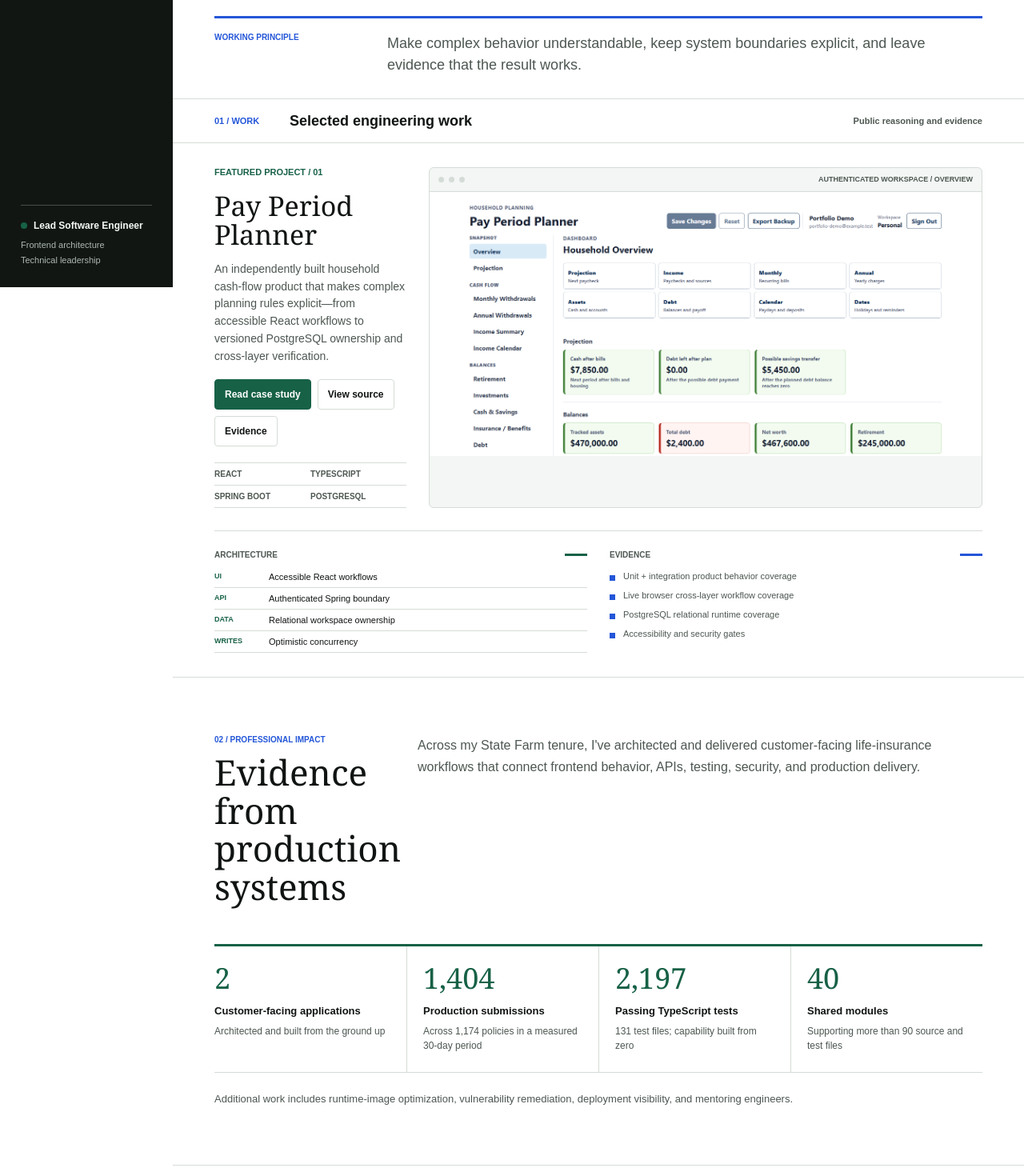
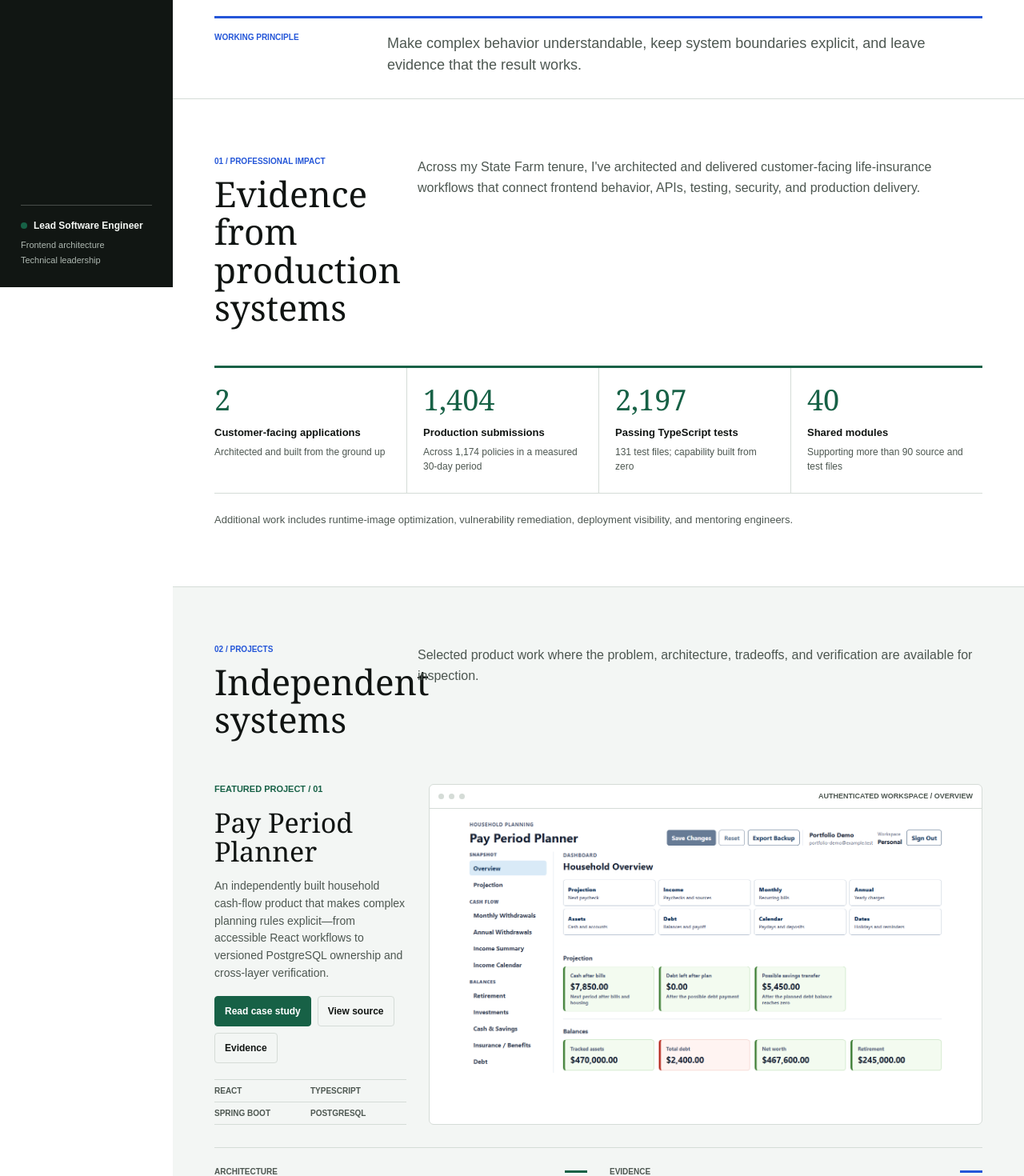
Before and after one commit to everdein/portfolio, a Next.js app: page / in a window 1280 px wide. Shown: the part 441-1911 px from the top of the page at 80% size. Built offline with nearby package versions, Linux system fonts and the light colour scheme; no server answers.

Commit message:
Refine portfolio section hierarchy (#13)

```diff
--- a/app/globals.css
+++ b/app/globals.css
@@ -369,37 +369,6 @@ h1 {
   line-height: 1.5;
 }
 
-.section-heading {
-  display: grid;
-  min-height: 56px;
-  grid-template-columns: 80px 1fr auto;
-  align-items: center;
-  gap: 14px;
-  padding: 0 52px;
-  border-top: 1px solid var(--rule);
-  border-bottom: 1px solid var(--rule);
-}
-
-.section-heading span {
-  color: var(--cobalt);
-  font-size: 11px;
-  font-weight: 800;
-  text-transform: uppercase;
-}
-
-.section-heading h2 {
-  margin: 0;
-  font-size: 18px;
-  line-height: 1;
-}
-
-.section-heading p {
-  margin: 0;
-  color: var(--ink-soft);
-  font-size: 11px;
-  font-weight: 700;
-}
-
 .feature-project {
   display: grid;
   min-height: 382px;
@@ -407,6 +376,10 @@ h1 {
   gap: 28px;
   align-items: stretch;
   padding: 30px 52px;
+}
+
+.projects .feature-project {
+  padding: 0;
 }
 
 .project-copy {
@@ -424,6 +397,7 @@ h1 {
 }
 
 .project-copy h3,
+.projects h2,
 .impact h2,
 .approach h2,
 .about h2,
@@ -649,6 +623,7 @@ html[data-theme="dark"] .contact-links .primary-link:hover {
   content: "";
 }
 
+.projects,
 .impact,
 .approach,
 .about,
@@ -658,26 +633,45 @@ html[data-theme="dark"] .contact-links .primary-link:hover {
   scroll-margin-top: 24px;
 }
 
+.projects {
+  background: var(--paper-soft);
+}
+
+.projects .project-visual {
+  background: var(--paper);
+}
+
+.projects-heading,
 .impact-heading {
   display: grid;
   grid-template-columns: 220px minmax(0, 720px);
   gap: 34px;
   align-items: start;
+}
+
+.projects-heading {
+  margin-bottom: 42px;
+}
+
+.impact-heading {
   margin-bottom: 34px;
 }
 
+.projects h2,
 .impact h2 {
   margin-bottom: 14px;
   font-size: 44px;
   line-height: 1.08;
 }
 
+.projects-heading > p,
 .impact-heading > p,
 .impact-note {
   color: var(--ink-soft);
   line-height: 1.65;
 }
 
+.projects-heading > p,
 .impact-heading > p {
   margin: 0;
 }
@@ -988,7 +982,7 @@ footer a {
 }
 
 @media (max-width: 760px) {
-  #work,
+  #projects,
   .impact,
   .approach,
   .about,
@@ -1242,16 +1236,6 @@ footer a {
     font-size: 15px;
   }
 
-  .section-heading {
-    grid-template-columns: 1fr;
-    gap: 6px;
-    padding: 16px 18px;
-  }
-
-  .section-heading p {
-    display: none;
-  }
-
   .feature-project {
     gap: 24px;
     padding: 28px 18px;
@@ -1274,6 +1258,7 @@ footer a {
     grid-template-columns: 1fr;
   }
 
+  .projects,
   .impact,
   .approach,
   .about,
@@ -1281,6 +1266,7 @@ footer a {
     padding: 54px 18px;
   }
 
+  .projects-heading,
   .impact-heading,
   .approach-grid,
   .about,
@@ -1288,6 +1274,7 @@ footer a {
     grid-template-columns: 1fr;
   }
 
+  .projects-heading,
   .impact-heading {
     gap: 18px;
   }
@@ -1328,6 +1315,7 @@ footer a {
   }
 
   .approach h2,
+  .projects h2,
   .impact h2,
   .about h2,
   .contact h2 {
--- a/app/page.tsx
+++ b/app/page.tsx
@@ -24,17 +24,17 @@ export default function Home() {
           Selected work / 2026
         </p>
         <nav aria-label="Primary navigation">
-          <a href="#work">
+          <a href="#professional">
             <span className="nav-index" aria-hidden="true">
               01
             </span>
-            <span className="nav-label">Work</span>
+            <span className="nav-label">Professional</span>
           </a>
-          <a href="#impact">
+          <a href="#projects">
             <span className="nav-index" aria-hidden="true">
               02
             </span>
-            <span className="nav-label">Impact</span>
+            <span className="nav-label">Projects</span>
           </a>
           <a href="#approach">
             <span className="nav-index" aria-hidden="true">
@@ -115,11 +115,81 @@ export default function Home() {
           </div>
         </section>
 
-        <section id="work" aria-labelledby="work-heading">
-          <div className="section-heading">
-            <span>01 / Work</span>
-            <h2 id="work-heading">Selected engineering work</h2>
-            <p>Public reasoning and evidence</p>
+        <section
+          className="impact"
+          id="professional"
+          aria-labelledby="professional-heading"
+        >
+          <div className="impact-heading">
+            <div>
+              <span className="note-label">01 / Professional impact</span>
+              <h2 id="professional-heading">
+                Evidence from production systems
+              </h2>
+            </div>
+            <p>
+              Across my State Farm tenure, I&apos;ve architected and delivered
+              customer-facing life-insurance workflows that connect frontend
+              behavior, APIs, testing, security, and production delivery.
+            </p>
+          </div>
+
+          <dl
+            className="impact-facts"
+            aria-label="Selected professional impact"
+          >
+            <div>
+              <dt>2</dt>
+              <dd>
+                <strong>Customer-facing applications</strong>
+                <span>Architected and built from the ground up</span>
+              </dd>
+            </div>
+            <div>
+              <dt>1,404</dt>
+              <dd>
+                <strong>Production submissions</strong>
+                <span>
+                  Across 1,174 policies in a measured 30-day period
+                </span>
+              </dd>
+            </div>
+            <div>
+              <dt>2,197</dt>
+              <dd>
+                <strong>Passing TypeScript tests</strong>
+                <span>131 test files; capability built from zero</span>
+              </dd>
+            </div>
+            <div>
+              <dt>40</dt>
+              <dd>
+                <strong>Shared modules</strong>
+                <span>Supporting more than 90 source and test files</span>
+              </dd>
+            </div>
+          </dl>
+
+          <p className="impact-note">
+            Additional work includes runtime-image optimization, vulnerability
+            remediation, deployment visibility, and mentoring engineers.
+          </p>
+        </section>
+
+        <section
+          className="projects"
+          id="projects"
+          aria-labelledby="projects-heading"
+        >
+          <div className="projects-heading">
+            <div>
+              <span className="note-label">02 / Projects</span>
+              <h2 id="projects-heading">Independent systems</h2>
+            </div>
+            <p>
+              Selected product work where the problem, architecture, tradeoffs,
+              and verification are available for inspection.
+            </p>
           </div>
 
           <article className="feature-project">
@@ -221,59 +291,6 @@ export default function Home() {
               </div>
             </aside>
           </article>
-
-        </section>
-
-        <section className="impact" id="impact" aria-labelledby="impact-heading">
-          <div className="impact-heading">
-            <div>
-              <span className="note-label">02 / Professional impact</span>
-              <h2 id="impact-heading">Evidence from production systems</h2>
-            </div>
-            <p>
-              Across my State Farm tenure, I&apos;ve architected and delivered
-              customer-facing life-insurance workflows that connect frontend
-              behavior, APIs, testing, security, and production delivery.
-            </p>
-          </div>
-
-          <dl className="impact-facts" aria-label="Selected professional impact">
-            <div>
-              <dt>2</dt>
-              <dd>
-                <strong>Customer-facing applications</strong>
-                <span>Architected and built from the ground up</span>
-              </dd>
-            </div>
-            <div>
-              <dt>1,404</dt>
-              <dd>
-                <strong>Production submissions</strong>
-                <span>
-                  Across 1,174 policies in a measured 30-day period
-                </span>
-              </dd>
-            </div>
-            <div>
-              <dt>2,197</dt>
-              <dd>
-                <strong>Passing TypeScript tests</strong>
-                <span>131 test files; capability built from zero</span>
-              </dd>
-            </div>
-            <div>
-              <dt>40</dt>
-              <dd>
-                <strong>Shared modules</strong>
-                <span>Supporting more than 90 source and test files</span>
-              </dd>
-            </div>
-          </dl>
-
-          <p className="impact-note">
-            Additional work includes runtime-image optimization, vulnerability
-            remediation, deployment visibility, and mentoring engineers.
-          </p>
         </section>
 
         <section
--- a/app/work/pay-period-planner/page.tsx
+++ b/app/work/pay-period-planner/page.tsx
@@ -109,7 +109,7 @@ export default function PayPeriodPlannerCaseStudy() {
           </a>
         </nav>
         <div className="rail-status case-study-rail-status">
-          <a href={`${basePath}/#work`}>Back to selected work</a>
+          <a href={`${basePath}/#projects`}>Back to projects</a>
           <span>React / Spring Boot / PostgreSQL</span>
         </div>
       </aside>
@@ -136,7 +136,7 @@ export default function PayPeriodPlannerCaseStudy() {
                 View source
               </ExternalLink>
               <ExternalLink href={evidenceUrl}>Engineering evidence</ExternalLink>
-              <a href={`${basePath}/#work`}>Back to portfolio</a>
+              <a href={`${basePath}/#projects`}>Back to portfolio</a>
             </div>
 
             <dl className="case-study-facts" aria-label="Project summary">
@@ -525,7 +525,7 @@ export default function PayPeriodPlannerCaseStudy() {
                     Explore the repository
                   </ExternalLink>
                   <ExternalLink href={evidenceUrl}>Read the evidence</ExternalLink>
-                  <a href={`${basePath}/#work`}>Return to selected work</a>
+                  <a href={`${basePath}/#projects`}>Return to projects</a>
                 </div>
               </div>
             </div>
```
Also changed, not shown: 2 other files (tests, documents, lock files or other folders).
